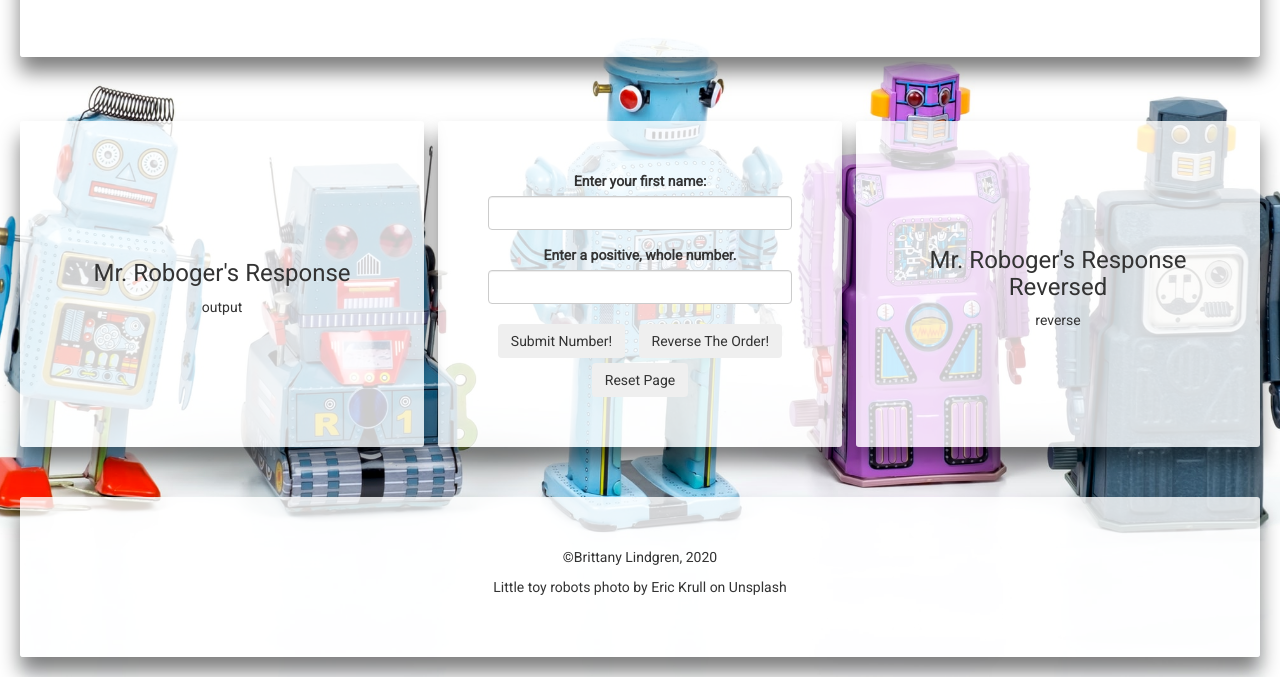
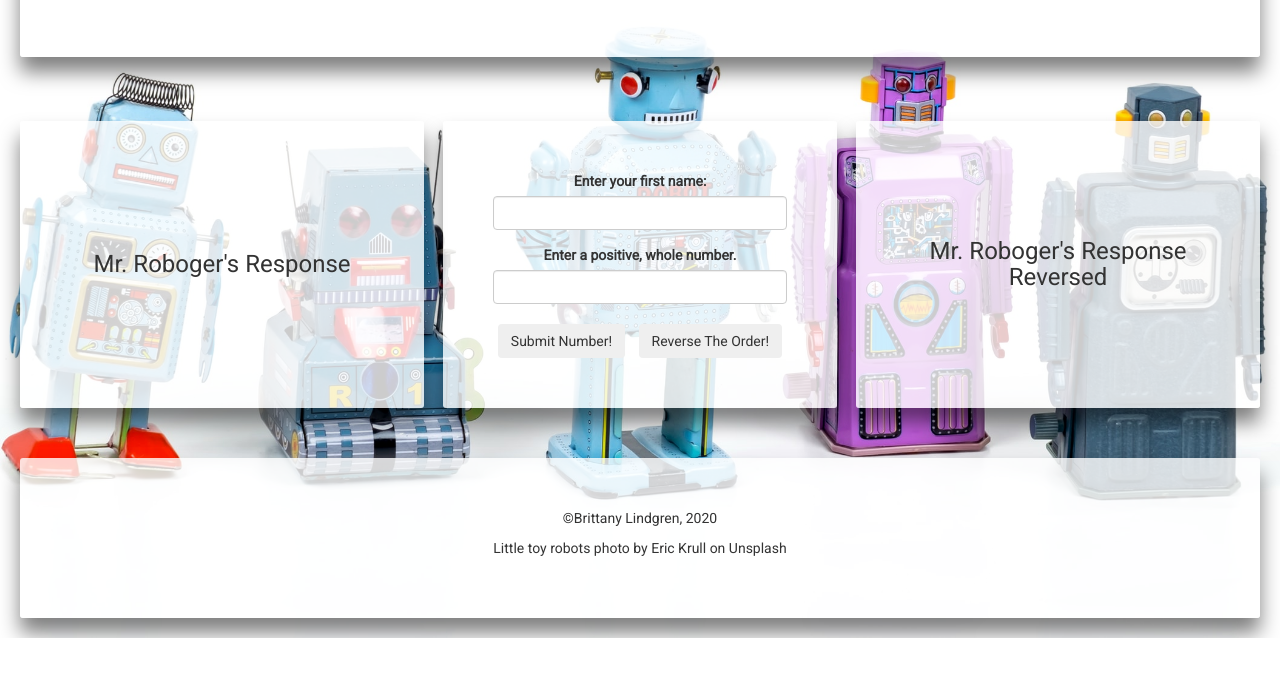
Before and after one commit to LINDGRENBA/mr-roboger-FT, a plain HTML site: page index.html in a window 1280 px wide. Shown: the part 213-890 px from the top of the page. After the commit the page ends 851 px from the top, so only its background shows below. Drawn offline with Linux system fonts and the light colour scheme.

Commit message:
Remove third button from index.html, update ouput and reverse-output divs by adding ids to paragraph tags.

```diff
--- a/index.html
+++ b/index.html
@@ -28,16 +28,15 @@
         </div>
         <button class="btn" type="submit">Submit Number!</button>
         <button class="btn" type="submit" id="reverse-btn">Reverse The Order!</button>
-        <button class="btn" type="reset">Reset Page</button>
       </form>
     </div>
     <div id="output">
       <h3>Mr. Roboger's Response</h3>
-      <p>output</p>
+      <p id="output-text"></p>
     </div>
     <div id="output-reverse">
       <h3>Mr. Roboger's Response Reversed</h3>
-      <p>reverse</p>
+      <p id="output-reverse-text"></p>
     </div>
   </div>
 </body>
```
